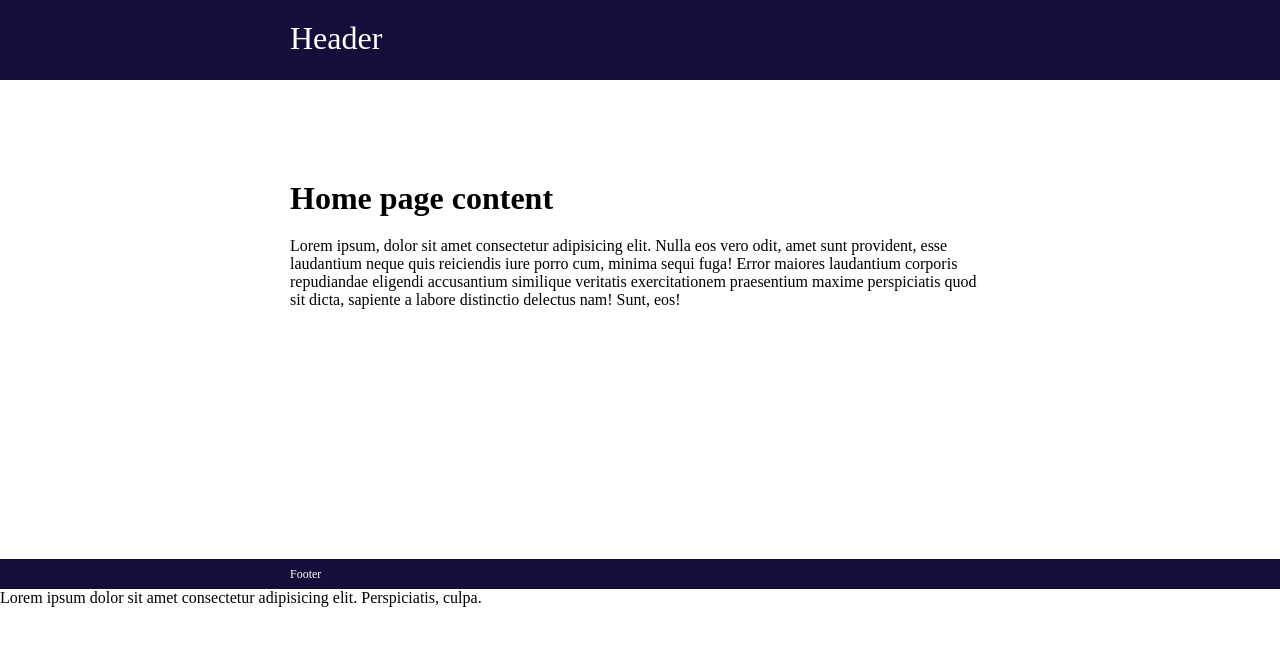
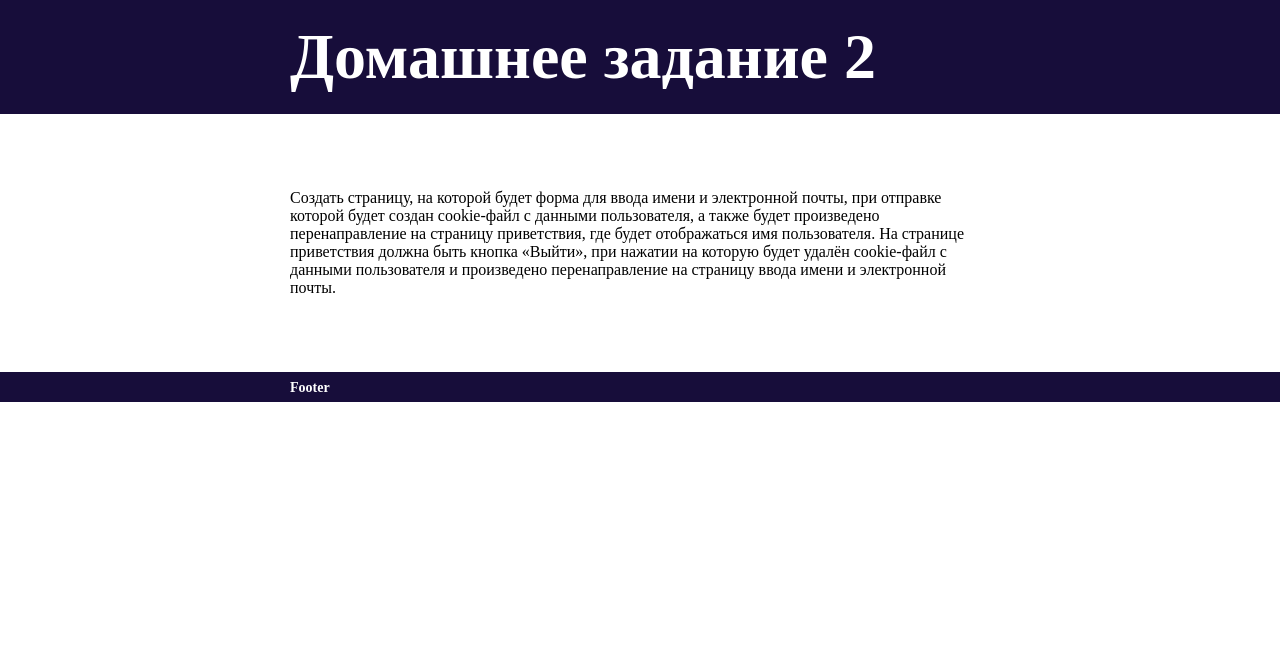
Before and after one commit to dvalchibaev/gb-flask, a Flask app: page / in a window 1280 px wide. Shown: the top 646 px of the page. Run offline with Flask 3, Linux system fonts and the light colour scheme.

Commit message:
hw02 initial

```diff
--- a/hw_lecture01/hw_excersises.py
+++ /dev/null
@@ -1,39 +0,0 @@
-from flask import Flask
-from flask import render_template
-from datetime import date
-
-
-app = Flask(__name__)
-HTML = "html_template.html"
-
-
-@app.route('/')
-@app.route('/home/')
-def home():
-    context = {'title': 'Главная',}
-    return render_template(HTML, **context)
-
-
-@app.route('/news/')
-def news():
-    context = {'title': 'Задание 7',
-               'text': 'Написать функцию, которая будет выводить на экран HTML страницу с блоками новостей.\n'
-               'Каждый блок должен содержать заголовок новости, краткое описание и дату публикации. \n'
-               'Данные о новостях должны быть переданы в шаблон через контекст.',
-               'news': [
-                   {'title': 'Title 1',
-                    'text': 'Lorem ipsum dolor sit amet consectetur adipisicing elit. Perspiciatis, culpa.',
-                    'date': date('12.04.2000'),},
-                   {'title': 'Title 2',
-                    'text': 'Lorem ipsum dolor sit amet consectetur adipisicing elit. Perspiciatis, culpa.',
-                    'date': date('19.05.2001'), },
-                   {'title': 'Title 3',
-                    'text': 'Lorem ipsum dolor sit amet consectetur adipisicing elit. Perspiciatis, culpa.',
-                    'date': date('23.11.2002'), },
-               ]
-               }
-    return render_template('static/news.html', **context)
-
-
-if __name__ == '__main__':
-    app.run()
--- a/hw_lecture01/templates/html_template.html
+++ /dev/null
@@ -1,18 +0,0 @@
-<!DOCTYPE html>
-<html lang="en">
-<head>
-    <meta charset="UTF-8">
-    <meta name="viewport" content="width=device-width, initial-scale=1.0">
-    <link rel="stylesheet" href="css/style.css">
-    <title>Home</title>
-</head>
-<body>
-    <header class="center header">Header</header>
-    <section class="center content">
-        <h1>Home page content</h1>
-        <p>Lorem ipsum, dolor sit amet consectetur adipisicing elit. Nulla eos vero odit, amet sunt provident, esse laudantium neque quis reiciendis iure porro cum, minima sequi fuga! Error maiores laudantium corporis repudiandae eligendi accusantium similique veritatis exercitationem praesentium maxime perspiciatis quod sit dicta, sapiente a labore distinctio delectus nam! Sunt, eos!</p>
-    </section>
-    <footer class="center footer"><div>Footer</div></footer>
-</body>
-</html>
-Lorem ipsum dolor sit amet consectetur adipisicing elit. Perspiciatis, culpa.
--- /dev/null
+++ b/hw_lecture02/hw_02.py
@@ -0,0 +1,24 @@
+from flask import Flask, render_template, request, session
+
+
+app = Flask(__name__)
+HTML = "base.html"
+
+
+@app.route('/', methods=['GET','POST'])
+def home():
+    if request.method == 'POST':
+        user_name = request.form['name']
+        user_email = request.form['email']
+
+    return render_template(HTML)
+
+
+@app.route('/loged/')
+def login():
+
+    return render_template(HTML)
+
+
+if __name__ == '__main__':
+    app.run()
--- a/hw_lecture01/templates/css/style.css
+++ b/hw_lecture02/static/css/style.css
@@ -6,6 +6,8 @@
 a {
     text-decoration: none;
 }
+
+
 
 .center {
     padding: 0 calc(50% - 350px);
@@ -21,8 +23,8 @@ a {
 }
 
 .content {
-    padding-top: 100px;
-    padding-bottom: 250px;
+    padding-top: 75px;
+    padding-bottom: 75px;
 }
 
 .content h1 {
--- /dev/null
+++ b/hw_lecture02/templates/base.html
@@ -0,0 +1,29 @@
+<!DOCTYPE html>
+<html lang="en">
+<head>
+    <meta charset="UTF-8">
+    <meta name="viewport" content="width=device-width, initial-scale=1.0">
+    <link rel="stylesheet" href="{{ url_for('static', filename='css/style.css') }}">
+    <title>{% block title %} Login page {% endblock %}</title>
+</head>
+<body>
+    {% block header %}
+    <header class="center header">
+        <h1>Домашнее задание 2</h1>
+    </header>
+    {% endblock %}
+    <section class="center content">
+        <p>
+            Создать страницу, на которой будет форма для ввода имени и электронной почты, при отправке которой будет создан cookie-файл с данными пользователя, а также будет произведено перенаправление на страницу приветствия, где будет отображаться имя пользователя.
+            На странице приветствия должна быть кнопка «Выйти», при нажатии на которую будет удалён cookie-файл с данными пользователя и произведено перенаправление на страницу ввода имени и электронной почты.
+        </p>
+    </section>
+        {% block main %}
+        {% endblock %}
+    {% block footer %}
+    <footer class="center footer">
+        <h3>Footer</h3>
+    </footer>
+    {% endblock %}
+</body>
+</html>
```
Also changed, not shown: hw_lecture02/templates/login.html (added, +16 -0 lines), hw_lecture02/templates/welcome.html (added, +14 -0 lines).
